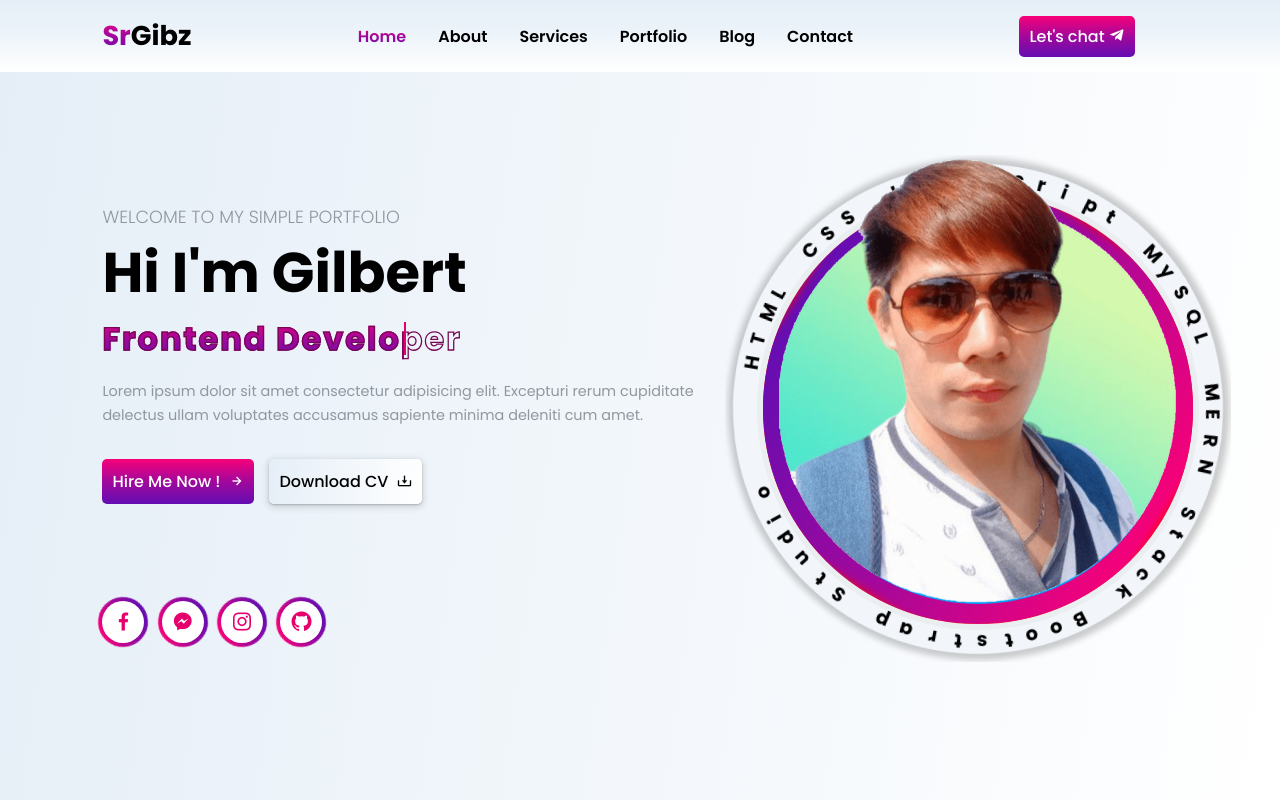
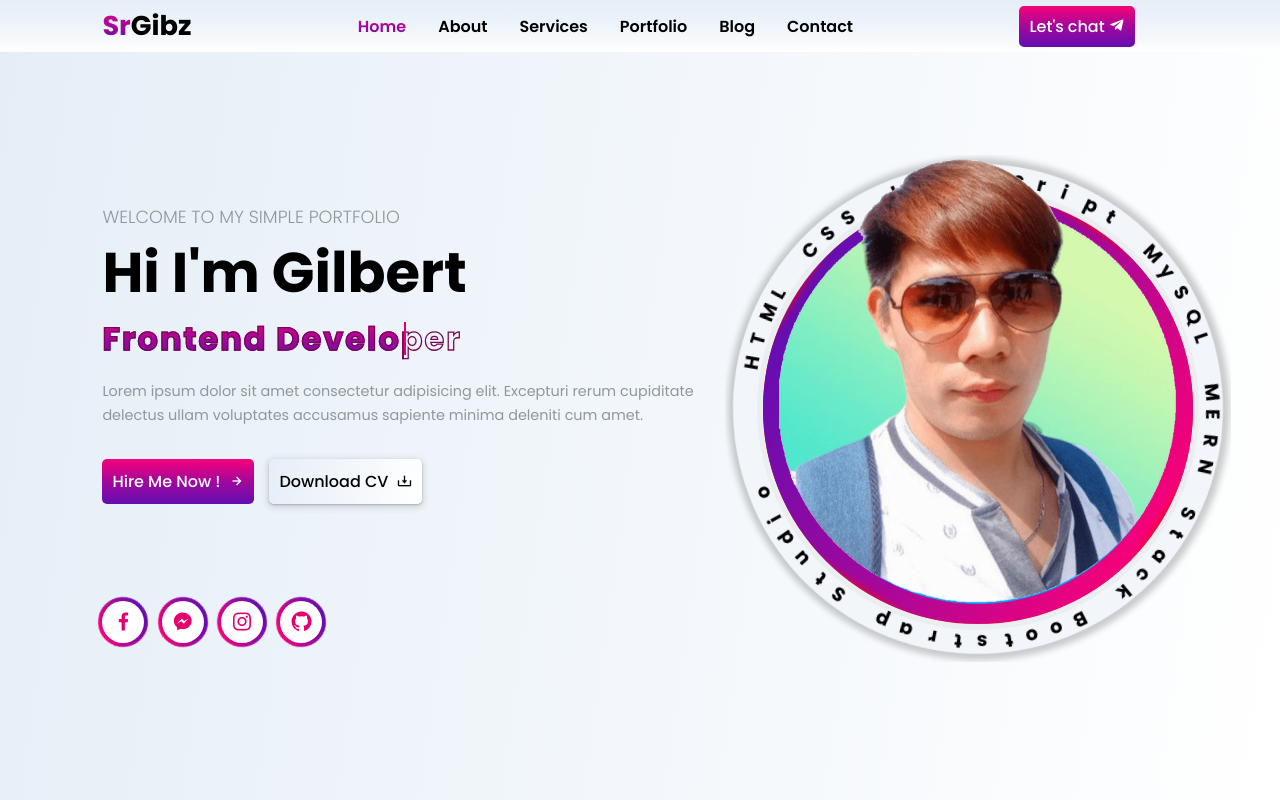
Before and after one commit to SrGibz/MyCVPortfolio, a plain HTML site: page index.html in a window 1280 px wide. Shown: the top 800 px of the page. Drawn offline with nearby package versions, Linux system fonts and the light colour scheme.

Commit message:
Update style.css

```diff
--- a/style.css
+++ b/style.css
@@ -33,7 +33,7 @@ body{
 }
 
 header{
-    padding: 15px 8%;
+    padding: 5px 8%;
     width: 100%;
     position: fixed;
     top: 0;
```
